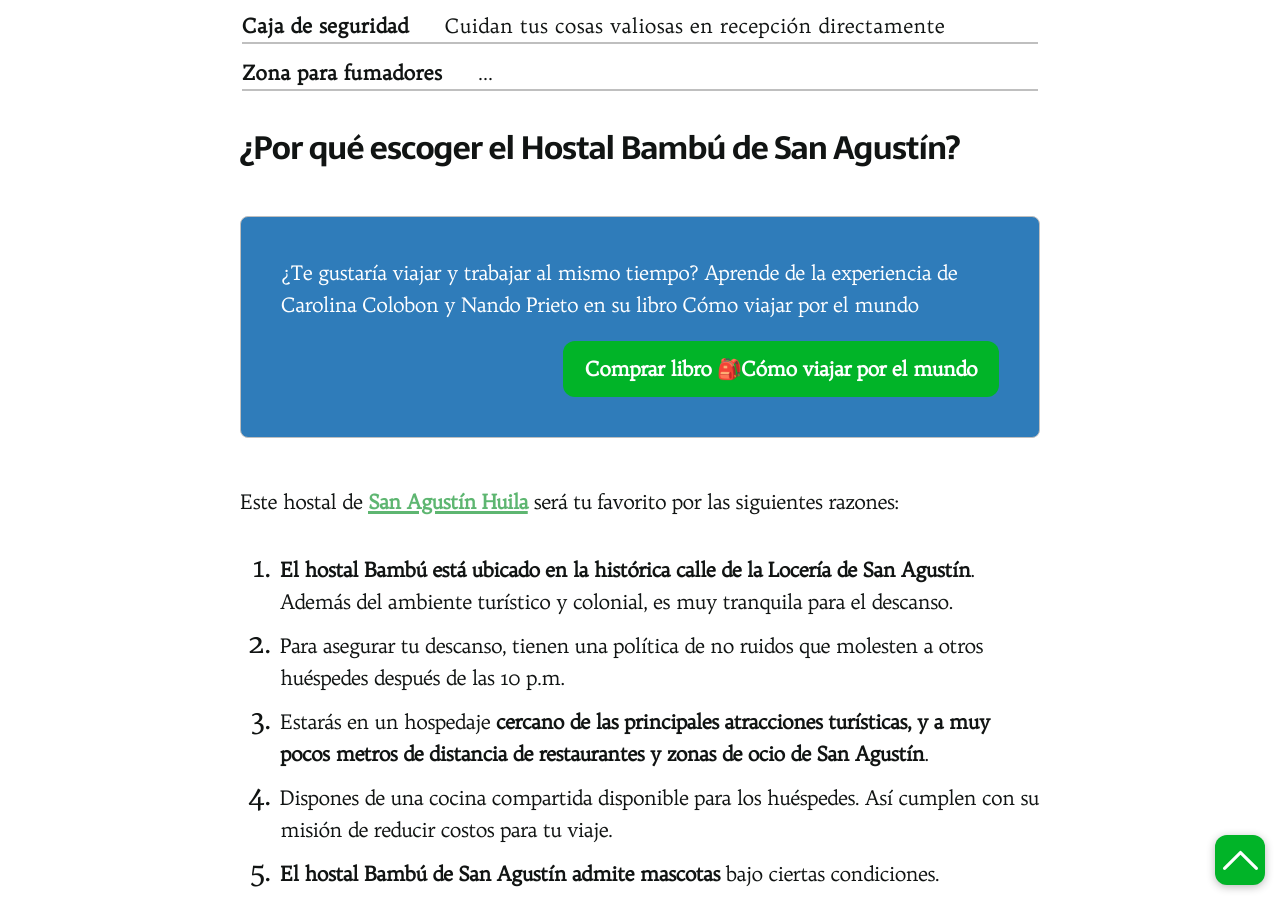
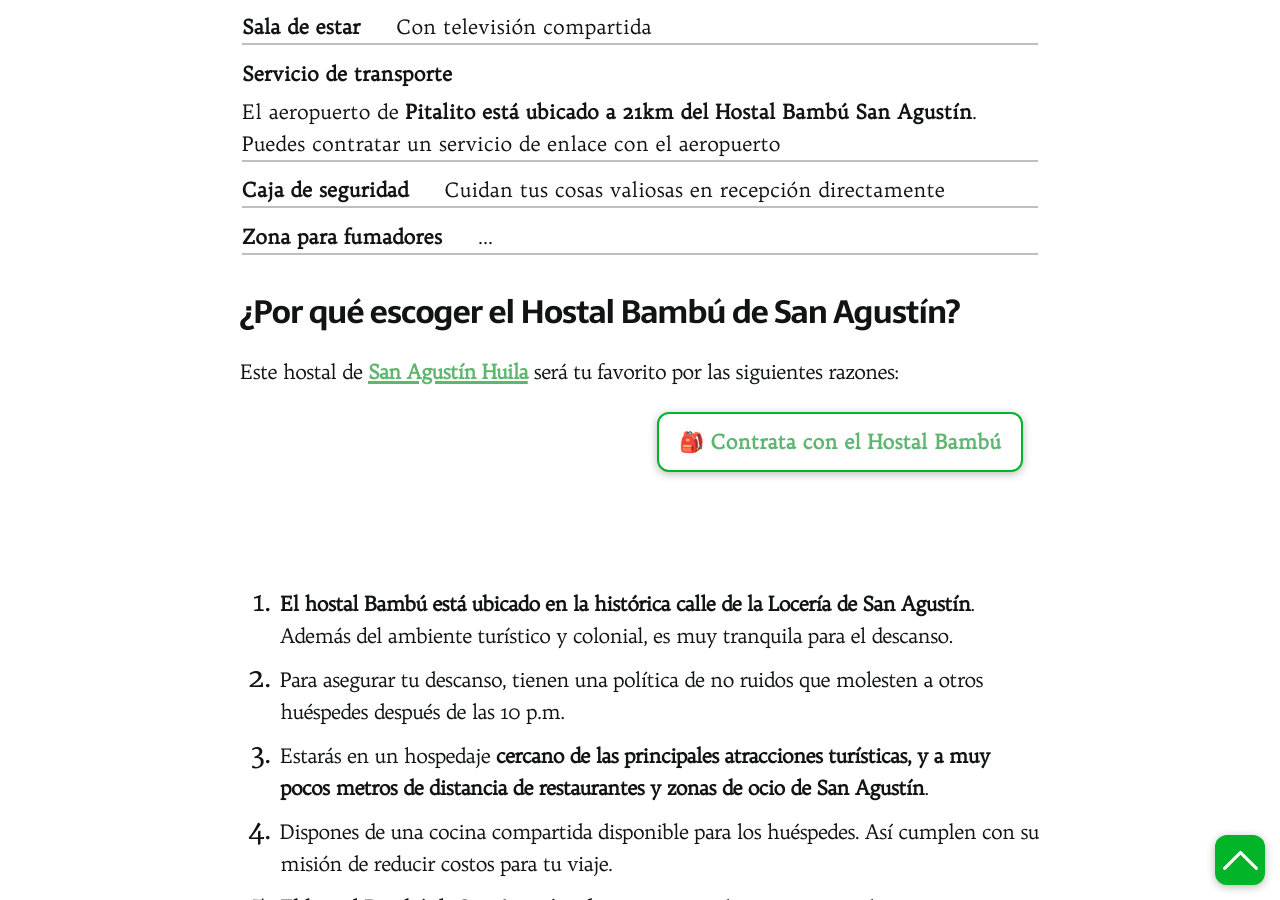
Before and after one commit to Klerpson/vacacionesopitas, a Jekyll site: the page built from _posts/2023-02-03-hostal-bambu-san-agustin-huila.md, in a window 1280 px wide and 900 px high, scrolled down 4442 px. Built offline with Jekyll 4.4.1, drawn with Linux system fonts in a browser that asks for light colours; some web fonts are replaced; some of the changed text lies outside the part shown.

Commit message:
dasfasdfs

```diff
--- a/_posts/2023-02-03-hostal-bambu-san-agustin-huila.md
+++ b/_posts/2023-02-03-hostal-bambu-san-agustin-huila.md
@@ -23,6 +23,10 @@ permalink: /hoteles-san-agustin/hostal-bambu-san-agustin-huila
 ---
 El Hostal Bambú de San Agustín Huila se define como un lugar para socializar con otros viajeros. Tienen en sus instalaciones muchas zonas comunes adecuadas para compartir las experiencias de sus viajes.
 <!-- excerpt -->
+
+<div class="cta">
+  <a href="https://kayak.com.co/in?a=kan_273914_584508&lc=es&url=%2Fhotels-dateless%2FHostal-Bambu%2CSan-Agust%C3%ADn%2CColombia-c303950-h838036-details%2F1rooms%2F2adults" rel="nofollow sponsored" target="_blank">🎒 Contrata con el Hostal Bambú</a>
+</div>
 
 ## Así es el hostal Bambú de San Agustín
 
@@ -80,10 +84,11 @@ Este hostal ofrece unos servicios muy familiares. Realmente, su calidad humana d
 
 ## ¿Por qué escoger el Hostal Bambú de San Agustín?
 
->¿Te gustaría viajar y trabajar al mismo tiempo? Aprende de la experiencia de Carolina Colobon y Nando Prieto en su libro Cómo viajar por el mundo
-[Comprar libro 🎒Cómo viajar por el mundo](https://go.hotmart.com/Y72308599B?dp=1){:rel="nofollow sponsored" target="_blank"}
+Este hostal de [San Agustín Huila]({{'turismo-san-agustin/san-agustin-huila-magia-aventura-extrema'|relative_url}} "San Agustín Huila"){:target="_blank"} será tu favorito por las siguientes razones:
 
-Este hostal de [San Agustín Huila]({{'turismo-san-agustin/san-agustin-huila-magia-aventura-extrema'|relative_url}} "San Agustín Huila"){:target="_blank"} será tu favorito por las siguientes razones:
+<div class="cta">
+  <a href="https://kayak.com.co/in?a=kan_273914_584508&lc=es&url=%2Fhotels-dateless%2FHostal-Bambu%2CSan-Agust%C3%ADn%2CColombia-c303950-h838036-details%2F1rooms%2F2adults" rel="nofollow sponsored" target="_blank">🎒 Contrata con el Hostal Bambú</a>
+</div>
 
 1. **El hostal Bambú está ubicado en la histórica calle de la Locería de San Agustín**. Además del ambiente turístico y colonial, es muy tranquila para el descanso.
 2. Para asegurar tu descanso, tienen una política de no ruidos que molesten a otros huéspedes después de las 10 p.m.
@@ -107,6 +112,8 @@ Los comentarios sobre el hostal Bamú siempre destacan 3 aspectos importantes qu
 * **Su terraza con vista al pueblo es perfecta para los atardeceres, la lectura y la meditación**.
 * Su **estética con murales decorados** que relajan y generan un ambiente muy acogedor.
 
-También, puedes leer las calificaciones que tienen en [Booking](#fuentes) y en [TripAdvisor](#fuentes).
+<div class="cta">
+  <a href="https://kayak.com.co/in?a=kan_273914_584508&lc=es&url=%2Fhotels-dateless%2FHostal-Bambu%2CSan-Agust%C3%ADn%2CColombia-c303950-h838036-details%2F1rooms%2F2adults" rel="nofollow sponsored" target="_blank">🎒 Contrata con el Hostal Bambú</a>
+</div>
 
 Si deseas ver más hoteles, sigue navegando en nuestra página de [hoteles de San Agustín Huila]({{'hoteles-san-agustin'|relative_url}} "Hoteles San Agustin"){:target="_blank"}.
```
Also changed, not shown: 2 other files.
